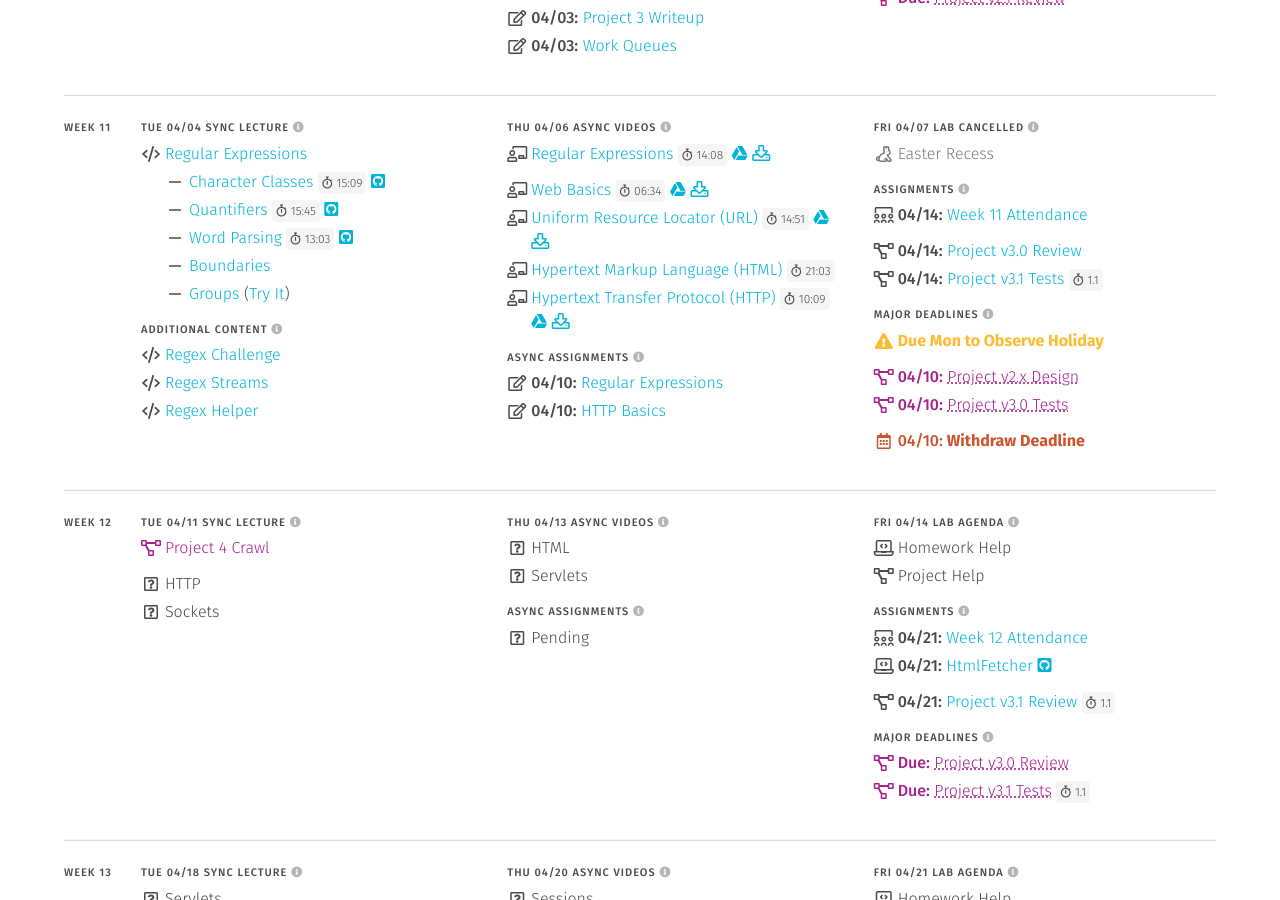
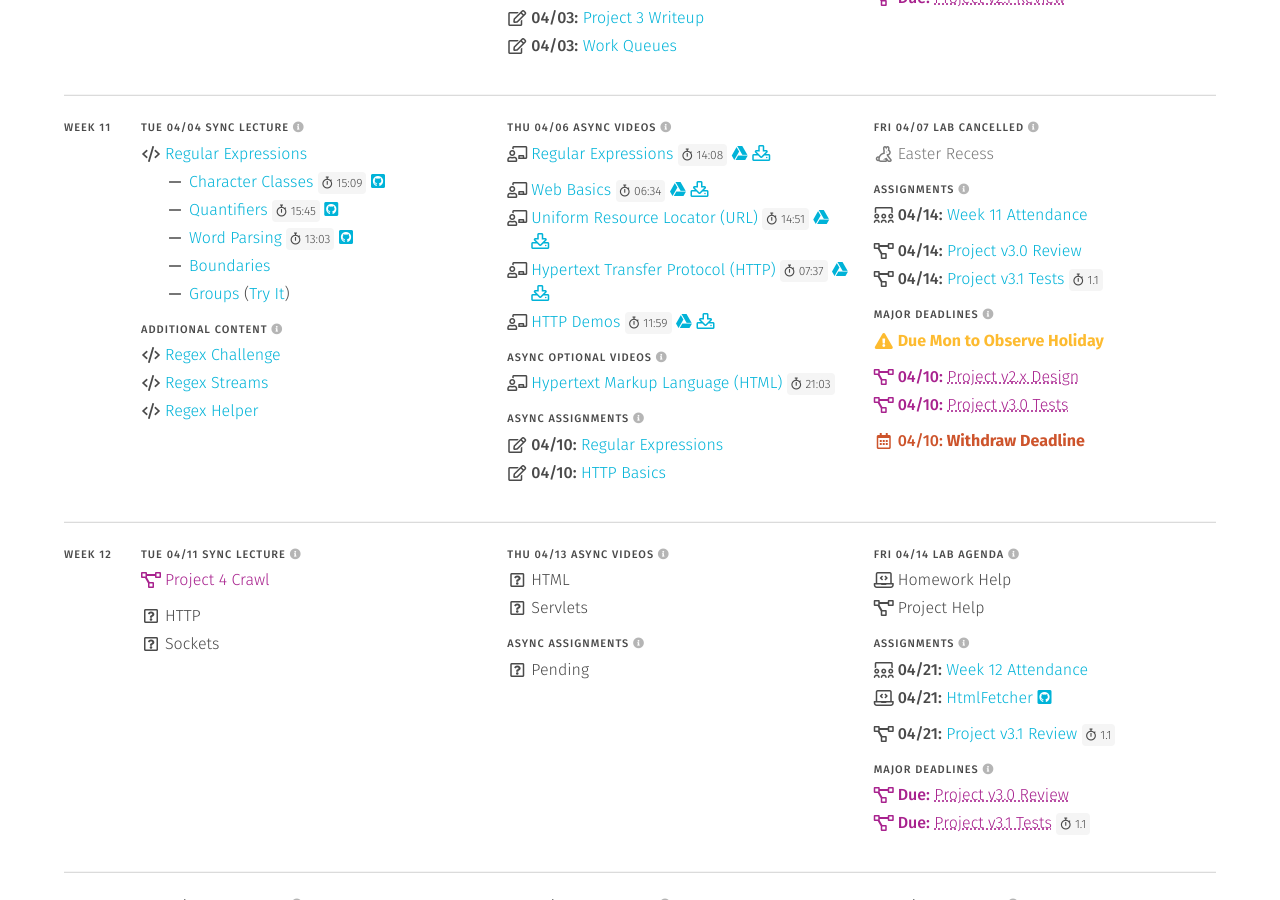
Before and after one commit to usf-cs272-spring2023/usf-cs272-spring2023.github.io, a Jekyll site: the page built from schedule.md, in a window 1280 px wide and 900 px high, scrolled down 4628 px. Built offline with Jekyll 4.4.1, drawn with Linux system fonts in a browser that asks for light colours.

Commit message:
Updating async videos

```diff
--- a/_data/schedule.yml
+++ b/_data/schedule.yml
@@ -1197,10 +1197,15 @@ weeks:
                 name: 'url'
 
               - file: 'lectures'
+                name: 'http_intro'
+
+              - file: 'lectures'
+                name: 'http_demo'
+
+          - <<: *optional
+            items:
+              - file: 'lectures'
                 name: 'html'
-
-              - file: 'lectures'
-                name: 'http'
 
           - <<: *participation
             items:
```
Also changed, not shown: _data/lectures.yml (+13 -3 lines).
